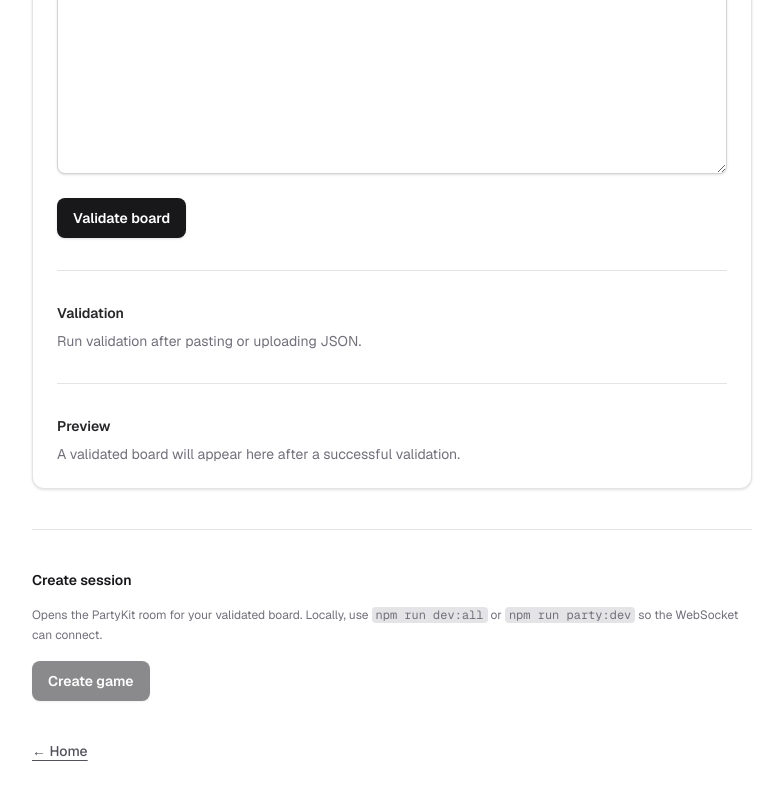
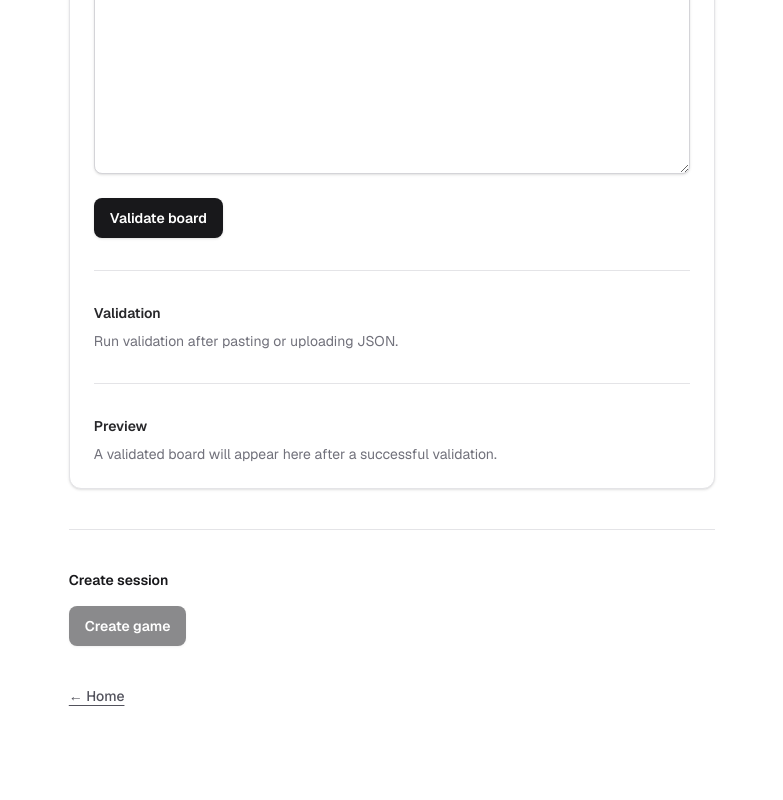
Before and after one commit to fmlharrison/cleopardy-game, a Next.js app: page /host in a window 1280 px wide. Shown: the part 644-1444 px from the top of the page, without its empty margins (248-1031 px from the left). After the commit the page ends 1414 px from the top, so only its background shows below. Built offline with nearby package versions, Linux system fonts and the light colour scheme.

Commit message:
Small changes

```diff
--- a/src/app/page.tsx
+++ b/src/app/page.tsx
@@ -8,7 +8,6 @@ export default function HomePage() {
     <MarketingLayout>
       <div className={cleopardyUi.stack}>
         <header className="space-y-3">
-          <p className={cleopardyUi.eyebrow}>Multiplayer trivia</p>
           <h1 className={cleopardyUi.h1}>Cleopardy</h1>
           <p className={cleopardyUi.lead}>
             Choose to Host or Join a game
--- a/src/components/CreateGamePlaceholderButton.tsx
+++ b/src/components/CreateGamePlaceholderButton.tsx
@@ -19,17 +19,6 @@ export function CreateGamePlaceholderButton({
       <h2 id="create-heading" className={ui.sectionTitle}>
         Create session
       </h2>
-      <p className={ui.helper}>
-        Opens the PartyKit room for your validated board. Locally, use{" "}
-        <code className="rounded bg-zinc-200 px-1 dark:bg-zinc-800">
-          npm run dev:all
-        </code>{" "}
-        or{" "}
-        <code className="rounded bg-zinc-200 px-1 dark:bg-zinc-800">
-          npm run party:dev
-        </code>{" "}
-        so the WebSocket can connect.
-      </p>
       <button
         type="button"
         disabled={isDisabled}
```
